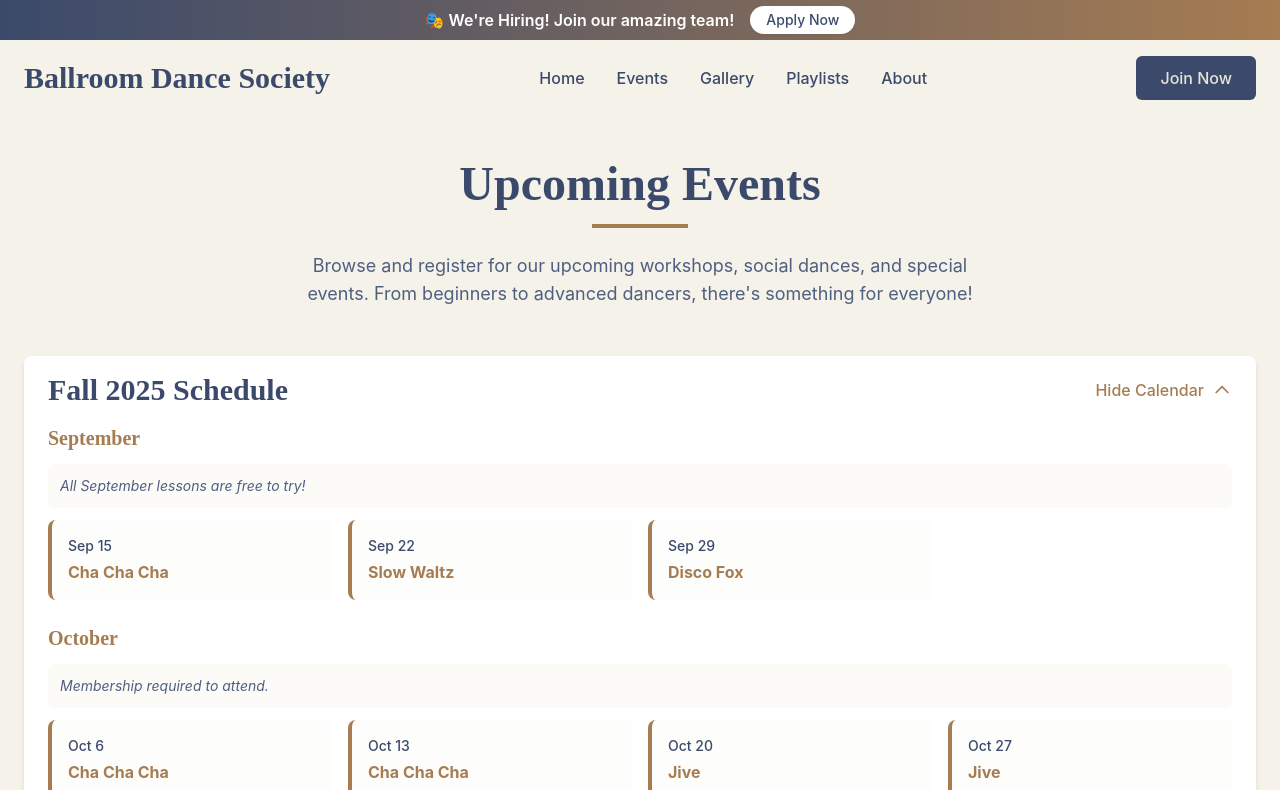
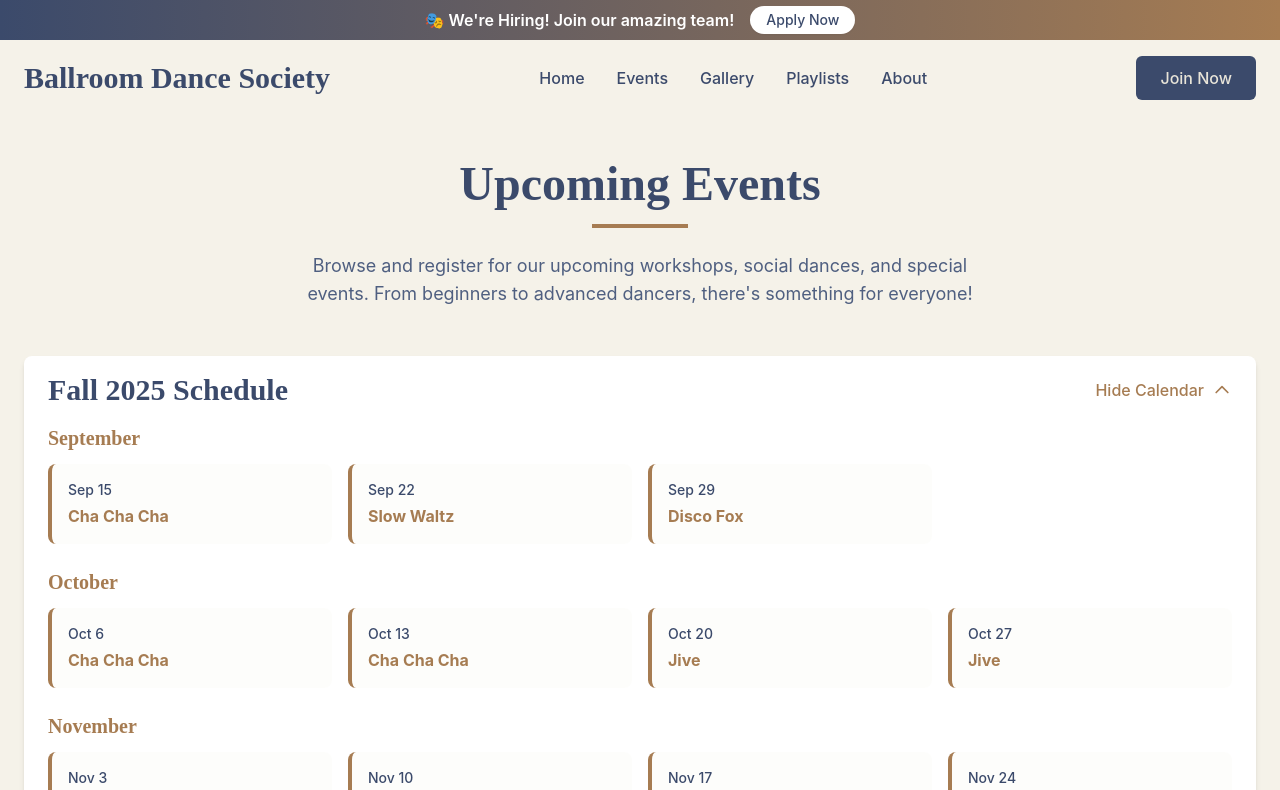
Before and after one commit to absolute-xero7/Ballroom-Dance-Website, a React (Create React App) app: page /events in a window 1280 px wide. Shown: the top 790 px of the page. Built offline with nearby package versions, Linux system fonts and the light colour scheme.

Commit message:
Removed membership required note

```diff
--- a/src/components/ClassSchedule.js
+++ b/src/components/ClassSchedule.js
@@ -4,7 +4,7 @@ import { motion } from 'framer-motion';
 const fallSchedule = [
     {
         month: 'September',
-        note: 'All September lessons are free to try!',
+        // note: 'All September lessons are free to try!',
         classes: [
             { date: 'Sep 15', name: 'Cha Cha Cha' },
             { date: 'Sep 22', name: 'Slow Waltz' },
@@ -13,7 +13,7 @@ const fallSchedule = [
     },
     {
         month: 'October',
-        note: 'Membership required to attend.',
+        // note: 'Membership required to attend.',
         classes: [
             { date: 'Oct 6', name: 'Cha Cha Cha' },
             { date: 'Oct 13', name: 'Cha Cha Cha' },
```
